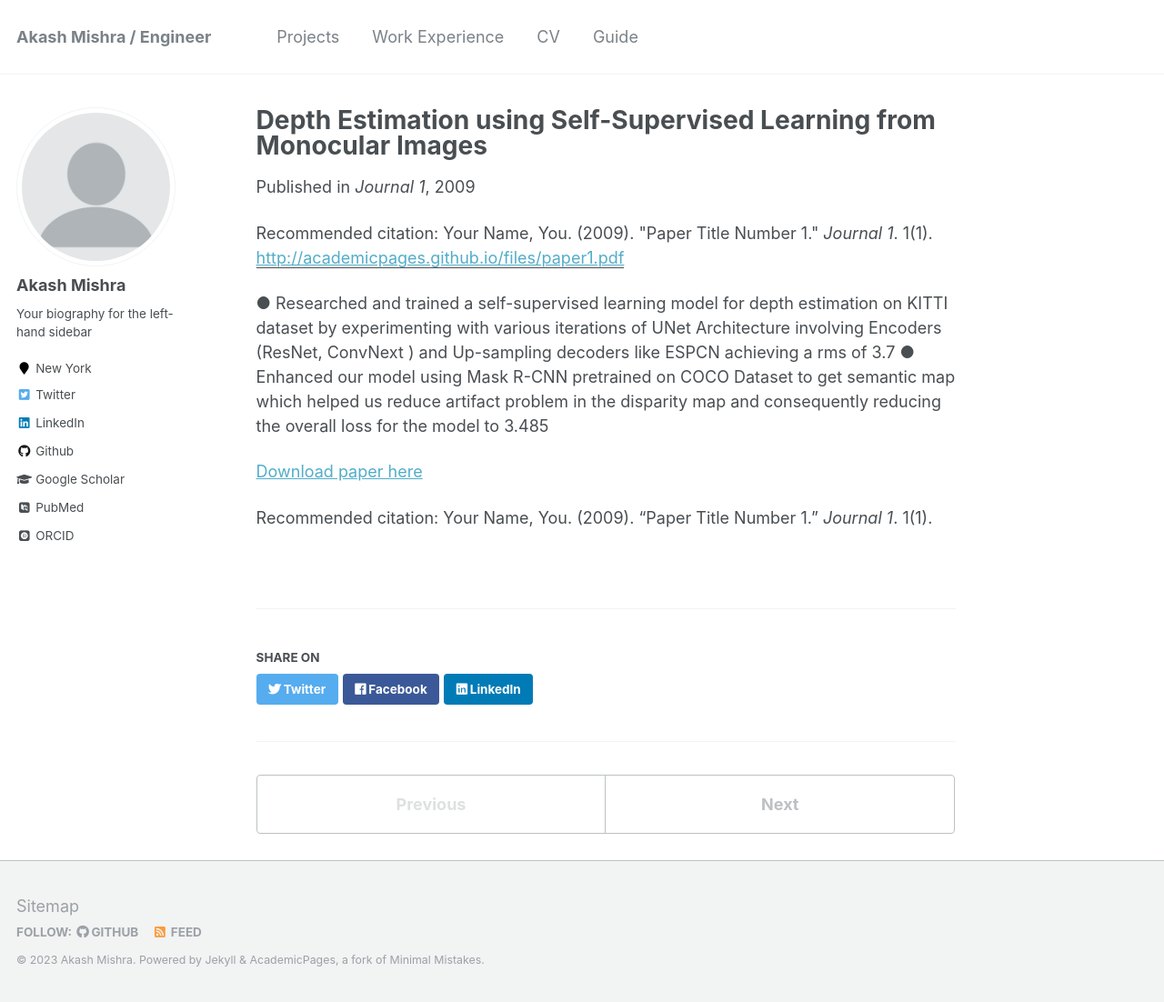
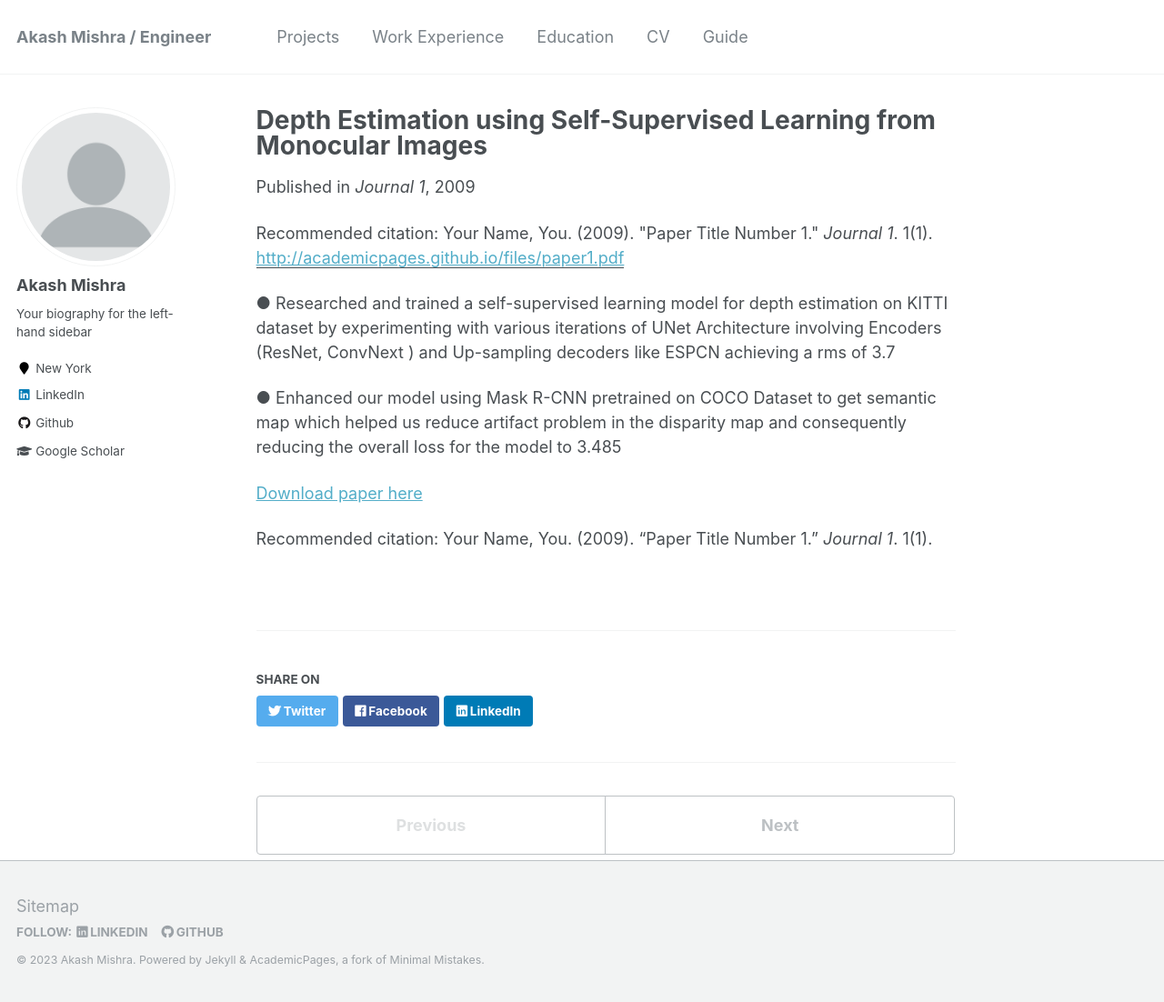
Before and after one commit to akashsky1994/akashsky1994.github.io, a Jekyll site: the page built from _publications/2009-10-01-paper-title-number-1.md, in a window 1280 px wide and 1102 px high. Shown: the whole window at 91% size. Built offline with Jekyll 4.4.1, drawn with Linux system fonts in a browser that asks for light colours; some web fonts are replaced.

Commit message:
fix: footer and navigation updated

```diff
--- a/_config.yml
+++ b/_config.yml
@@ -85,7 +85,7 @@
   bio              : "Your biography for the left-hand sidebar"
   location         : "New York"
   employer         :
-  pubmed           : "https://www.ncbi.nlm.nih.gov/pubmed/?term=john+snow"
+  pubmed           :
   googlescholar    : "http://yourfullgooglescholarurl.com"
   email            :
   researchgate     :  # example: "https://www.researchgate.net/profile/yourprofile"
@@ -103,13 +103,13 @@
   impactstory      : #"https://profiles.impactstory.org/u/xxxx-xxxx-xxxx-xxxx"
   lastfm           :
   linkedin         : "akash-mishra1994"
-  orcid            : "http://orcid.org/yourorcidurl"
+  orcid            :
   pinterest        :
   soundcloud       :
   stackoverflow    : # http://stackoverflow.com/users/123456/username
   steam            :
   tumblr           :
-  twitter          : "replacethistwitterhandle"
+  twitter          :
   vine             :
   weibo            :
   xing             :
--- a/_data/navigation.yml
+++ b/_data/navigation.yml
@@ -9,8 +9,8 @@
   - title: "Work Experience"
     url: /experience/
 
-  # - title: "Portfolio"
-  #   url: /portfolio/
+  - title: "Education"
+    url: /portfolio/
 
   # - title: "Blog Posts"
   #   url: /year-archive/
--- a/_includes/footer.html
+++ b/_includes/footer.html
@@ -11,13 +11,16 @@
     {% if site.facebook.username %}
       <li><a href="https://facebook.com/{{ site.facebook.username }}"><i class="fab fa-facebook-square" aria-hidden="true"></i> Facebook</a></li>
     {% endif %}
+    {% if site.author.linkedin %}
+      <li><a href="https://linkedin.com/in/{{ site.author.linkedin }}"><i class="fab fa-linkedin" aria-hidden="true"></i> LinkedIn</a></li>
+    {% endif %}
     {% if site.author.github %}
       <li><a href="http://github.com/{{ site.author.github }}"><i class="fab fa-github" aria-hidden="true"></i> GitHub</a></li>
     {% endif %}
     {% if site.author.bitbucket %}
       <li><a href="http://bitbucket.org/{{ site.author.bitbucket }}"><i class="fab fa-bitbucket" aria-hidden="true"></i> Bitbucket</a></li>
     {% endif %}
-    <li><a href="{% if site.atom_feed.path %}{{ site.atom_feed.path }}{% else %}{{ base_path }}/feed.xml{% endif %}"><i class="fa fa-fw fa-rss-square" aria-hidden="true"></i> {{ site.data.ui-text[site.locale].feed_label | default: "Feed" }}</a></li>
+    <!-- <li><a href="{% if site.atom_feed.path %}{{ site.atom_feed.path }}{% else %}{{ base_path }}/feed.xml{% endif %}"><i class="fa fa-fw fa-rss-square" aria-hidden="true"></i> {{ site.data.ui-text[site.locale].feed_label | default: "Feed" }}</a></li> -->
   </ul>
 </div>
 
--- a/_publications/2009-10-01-paper-title-number-1.md
+++ b/_publications/2009-10-01-paper-title-number-1.md
@@ -10,6 +10,7 @@
 ---
 ● Researched and trained a self-supervised learning model for depth estimation on KITTI dataset by experimenting with various
 iterations of UNet Architecture involving Encoders (ResNet, ConvNext ) and Up-sampling decoders like ESPCN achieving a rms of 3.7
+
 ● Enhanced our model using Mask R-CNN pretrained on COCO Dataset to get semantic map which helped us reduce artifact problem
 in the disparity map and consequently reducing the overall loss for the model to 3.485
 
```
